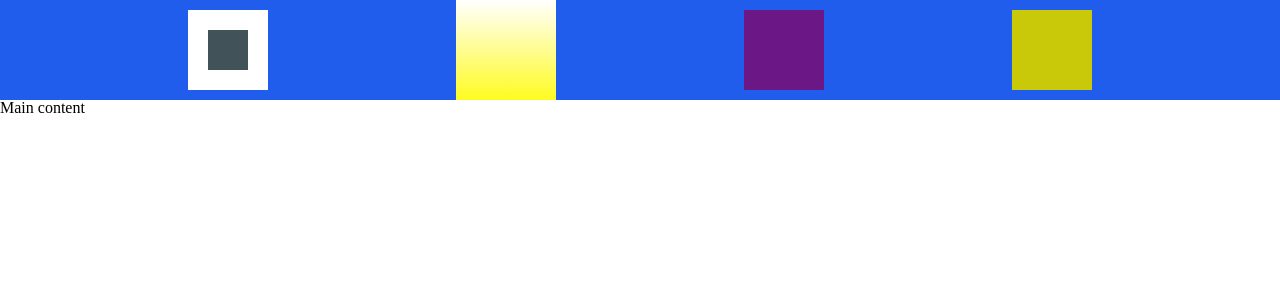
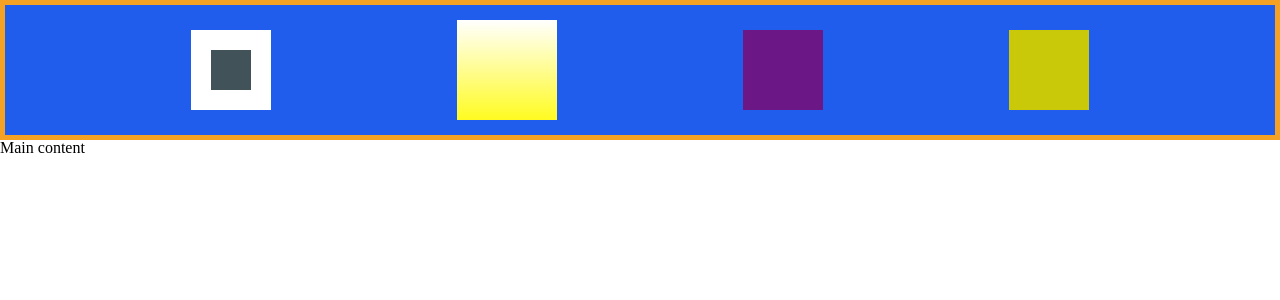
Before and after one commit to CyberBrainiac/SEO-buy_site, a React (Vite) app: page / in a window 1280 px wide. Shown: the top 300 px of the page. Built offline with nearby package versions, Linux system fonts and the light colour scheme.

Commit message:
one more test

```diff
--- a/src/components/layout/header/header.module.scss
+++ b/src/components/layout/header/header.module.scss
@@ -35,8 +35,9 @@
   @include flex-row();
   flex-wrap: wrap;
   width: 100%;
-  height: 100px;
+  height: 140px;
   background-color: $page-bg-color-additional;
+  border: 5px solid $border-color-main;
 
   &_smallGreen {
     @extend .blok1;
```
